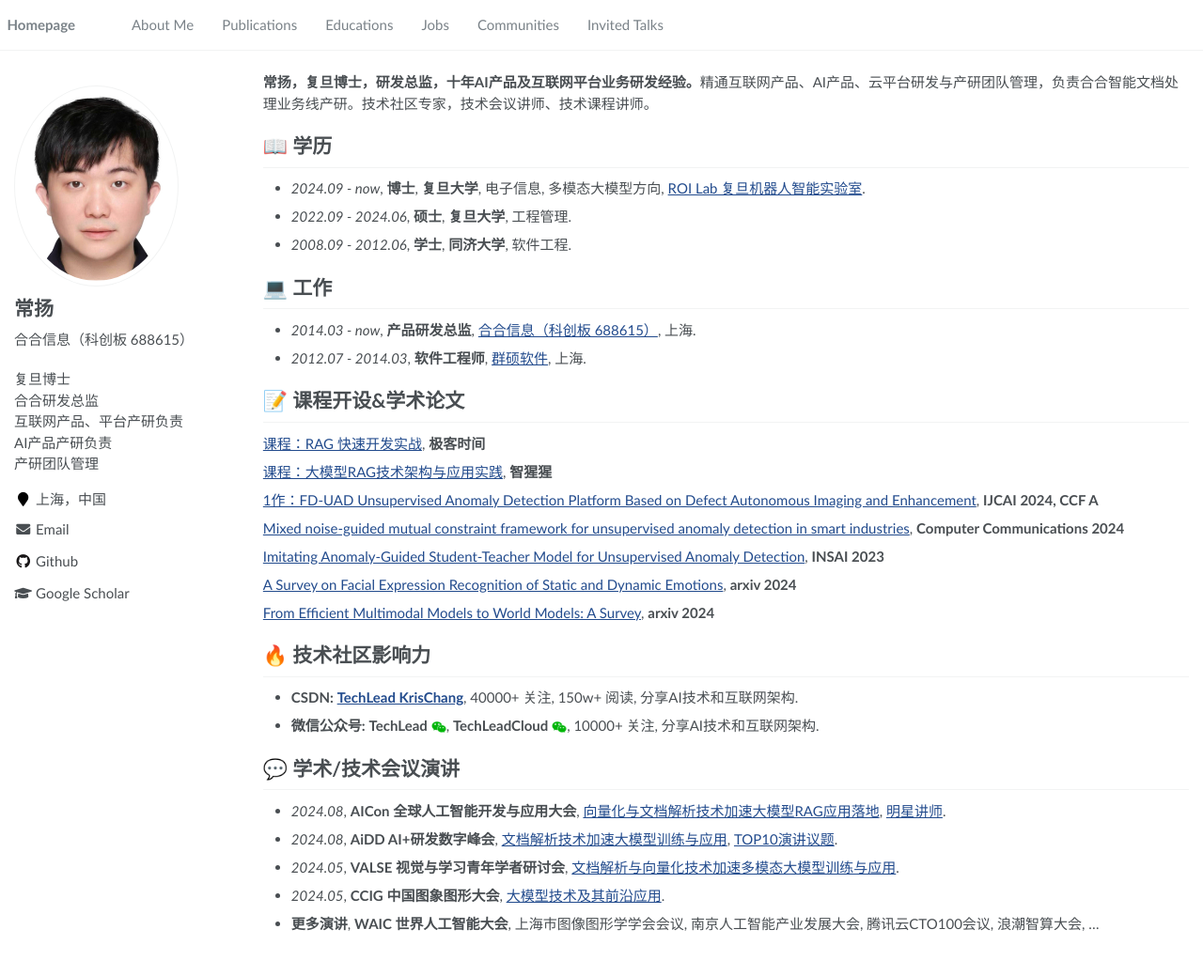
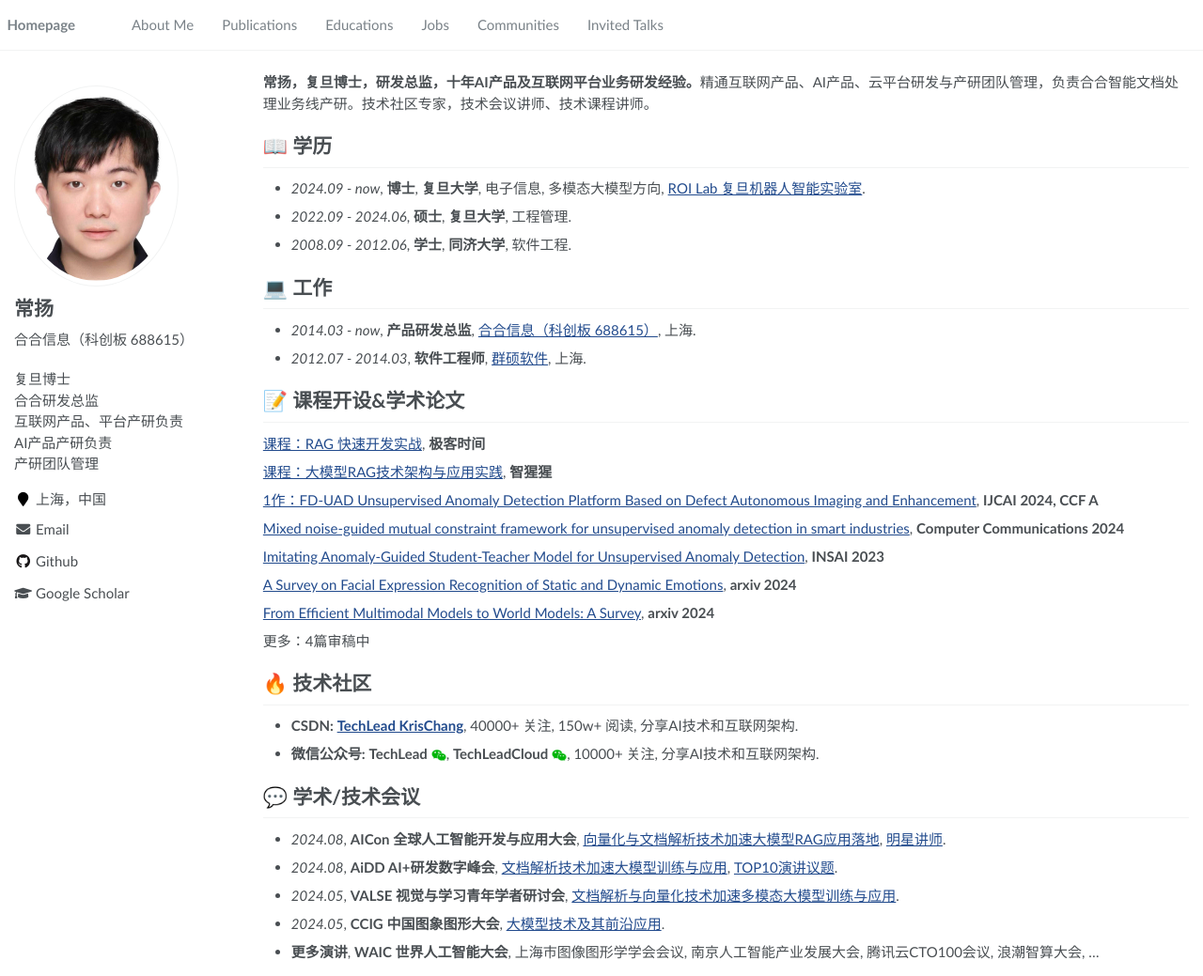
Before and after one commit to yangchangcy/yangchangcy.github.io, a Jekyll site: the page built from _pages/about.md, in a window 1280 px wide and 1039 px high. Shown: the whole window at 94% size. Built offline with Jekyll 4.4.1, drawn with Linux system fonts in a browser that asks for light colours.

Commit message:
Update about.md

```diff
--- a/_pages/about.md
+++ b/_pages/about.md
@@ -48,13 +48,15 @@
 
 [From Efficient Multimodal Models to World Models: A Survey](https://arxiv.org/abs/2407.00118), **arxiv 2024**
 
-# 🔥 技术社区影响力
+更多：4篇审稿中
+
+# 🔥 技术社区
 
 - **CSDN:** [**TechLead KrisChang**](https://techlead.blog.csdn.net), 40000+ 关注, 150w+ 阅读, 分享AI技术和互联网架构.
 
 - **微信公众号:** **TechLead** [![WeChat QR](../images/wechat_logo_16h.png)](https://raw.githubusercontent.com/yangchangcy/zh/refs/heads/main/images/wechat1.jpg), **TechLeadCloud** [![WeChat QR](../images/wechat_logo_16h.png)](https://raw.githubusercontent.com/yangchangcy/zh/refs/heads/main/images/wechat2.jpg), 10000+ 关注, 分享AI技术和互联网架构.
 
-# 💬 学术/技术会议演讲
+# 💬 学术/技术会议
 - *2024.08*, **AICon 全球人工智能开发与应用大会**, [向量化与文档解析技术加速大模型RAG应用落地](https://aicon.infoq.cn/2024/shanghai/presentation/6004), [明星讲师](https://mp.weixin.qq.com/s/4UHYJ1cb-XiQPHjdOEXf6A).
 
 - *2024.08*, **AiDD AI+研发数字峰会**, [文档解析技术加速大模型训练与应用](https://aidd.vip/CWBWD-2024bj), [TOP10演讲议题](https://mp.weixin.qq.com/s/Dx0o7EazUkZa9dxRutKJbw).
```
